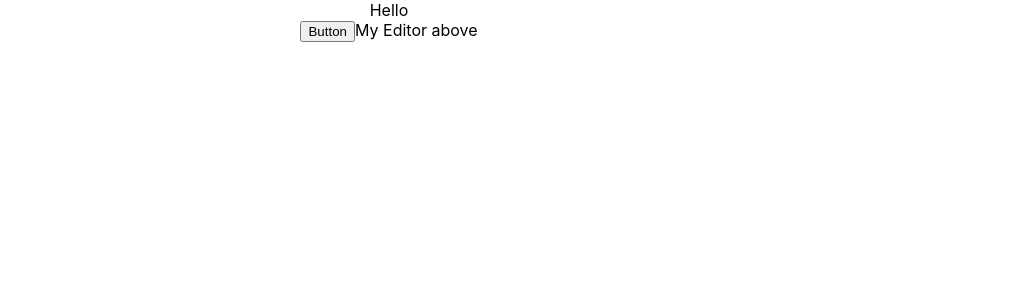
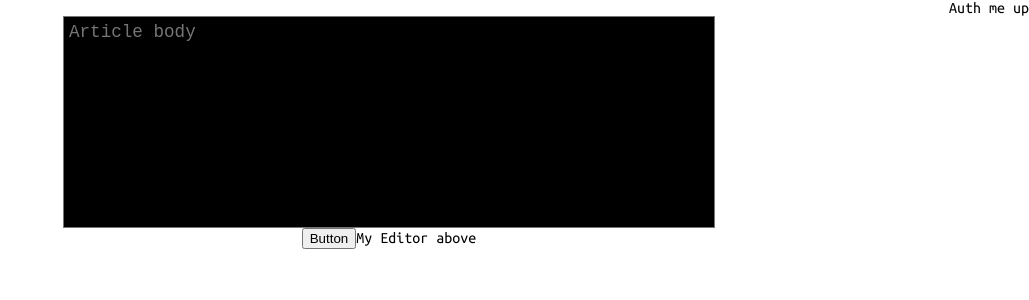
Before and after one commit to benamiller/internal-knowledge-base-frontend, a React (Create React App) app: page / in a window 1280 px wide. Shown: the top 300 px of the page, without its empty margins (251-1280 px from the left). Built offline with nearby package versions, Linux system fonts and the light colour scheme.

Commit message:
Create text area

```diff
--- a/src/App.css
+++ b/src/App.css
@@ -1,5 +1,15 @@
+@import url('https://fonts.googleapis.com/css2?family=Ubuntu+Mono&display=swap');
+
+html, body {
+  font-family: 'Ubuntu Mono';
+}
+
 .App {
   text-align: center;
+}
+
+.Authentication {
+  text-align: right;
 }
 
 .Text-Editor {
--- a/src/App.js
+++ b/src/App.js
@@ -12,6 +12,7 @@ function App() {
 
   return (
     <div className="App">
+      <div className="Authentication">Auth me up</div>
       <div className="Text-Editor">
         <MyEditor editorState={editorState} setEditorState={setEditorState}/>
       </div>
--- a/src/components/MyEditor/MyEditor.css
+++ b/src/components/MyEditor/MyEditor.css
@@ -10,3 +10,13 @@ div.DraftEditor-root {
   div.public-DraftEditor-content {
     height: 100%;
   }
+
+  textarea {
+    width: 50%;
+    height: 200px;
+    resize: none;
+    background-color: black;
+    color: #49eb4e;
+    font-size: 1.1rem;
+    padding: 0.3rem;
+  }
--- a/src/components/MyEditor/MyEditor.js
+++ b/src/components/MyEditor/MyEditor.js
@@ -6,7 +6,7 @@ import './MyEditor.css';
 const MyEditor = (props) => {
 
 	return (
-		<div>Hello</div>
+		<textarea placeholder='Article body'></textarea>
 	)
 }
 
```
Also changed, not shown: src/components/Authentication/Authentication.css (added), src/components/Authentication/Authentication.js (added).
